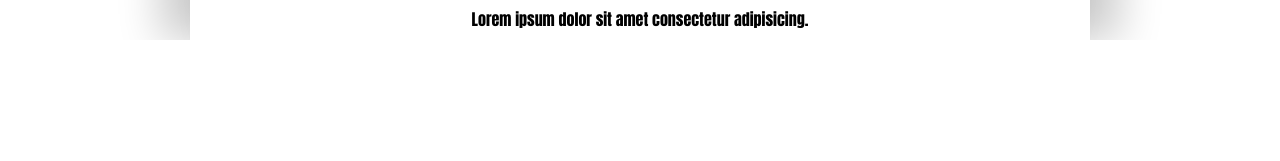
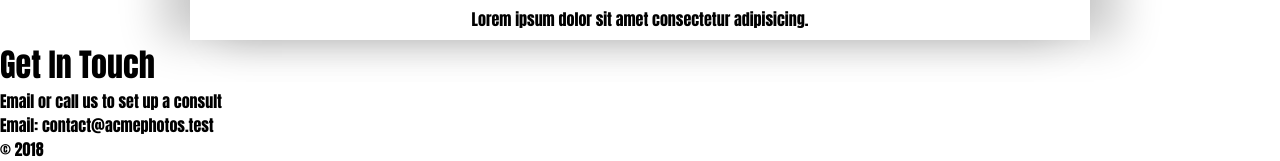
Before and after one commit to brettl1991/Exercises, a plain HTML site: page Practice/First practice/index.html in a window 1280 px wide. Shown: the part 3205-3366 px from the top of the page. Before the commit the page ends 3245 px from the top, so only its background shows below. Drawn offline with Linux system fonts and the light colour scheme.

Commit message:
Add footer

```diff
--- a/Practice/First practice/index.html
+++ b/Practice/First practice/index.html
@@ -57,8 +57,13 @@
                 <p>Lorem ipsum dolor sit amet consectetur adipisicing.</p>
             </div>
         </div>
-
     </section>
 </main>
+<footer>
+    <h1>Get In Touch</h1>
+    <p>Email or call us to set up a consult</p>
+    <p>Email: contact@acmephotos.test</p>
+    <p>&copy; 2018</p>
+</footer>
 </body>
 </html>
```
